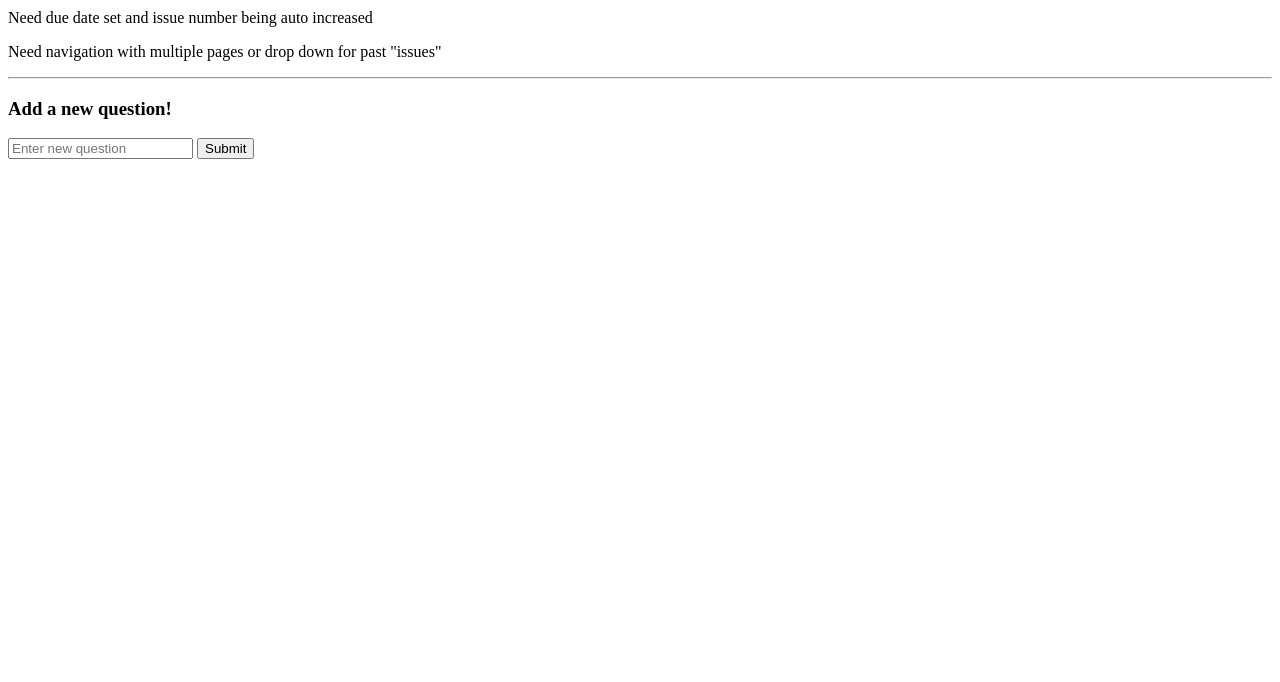
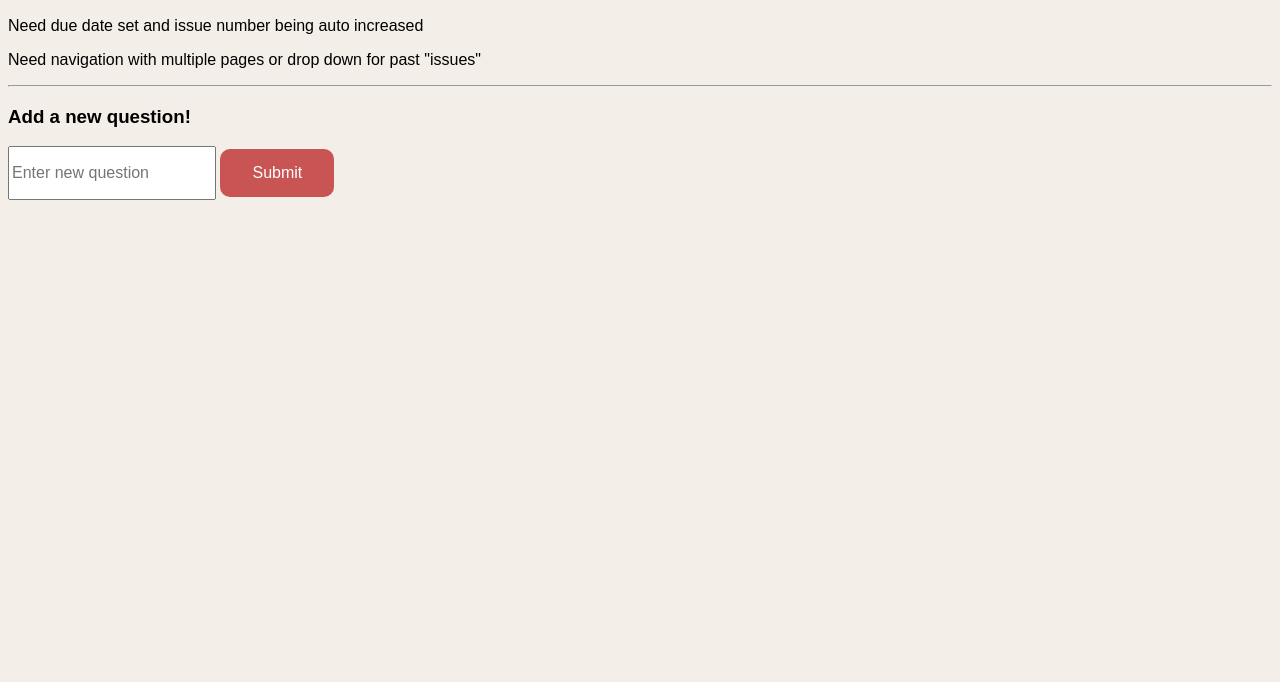
Before and after one commit to choibits/letterloop-clone, a plain HTML site: page index.html in a window 1280 px wide. Shown: the part 118-800 px from the top of the page. Drawn offline with Linux system fonts and the light colour scheme.

Commit message:
css updates

```diff
--- a/index.html
+++ b/index.html
@@ -4,6 +4,10 @@
         <meta charset="UTF-8">
         <title>Letterloop clone</title>
         <link href='https://fonts.googleapis.com/css?family=DM Sans' rel='style.css'>
+        <style>
+            @import url('https://fonts.googleapis.com/css2?family=Source+Serif+4:ital,opsz,wght@0,8..60,200..900;1,8..60,200..900&display=swap');
+        </style>
+        <link rel="stylesheet" href="style.css">
     </head>
     <body>
         <h1>Letterloop</h1>
--- a/style.css
+++ b/style.css
@@ -6,9 +6,28 @@
   }
 
   body {
-    background-color: #f3eee7
+    background-color: #f3eee7;
+    font-family: 'DM sans', sans-serif;
   }
 
   h1 {
-    font-family: 'DM sans', sans-serif;
+    font-family: 'Source serif 4', sans-serif;
   }
+
+  button {
+    background-color: #c95454;
+    border: none;
+    color: white;
+    padding: 15px 32px;
+    text-align: center;
+    text-decoration: none;
+    display: inline-block;
+    font-size: 16px;
+    border-radius: 10px;
+  }
+
+  #new-question-input {
+    height:48px;
+    font-size:16px;
+    width: 200px;
+  }
```
